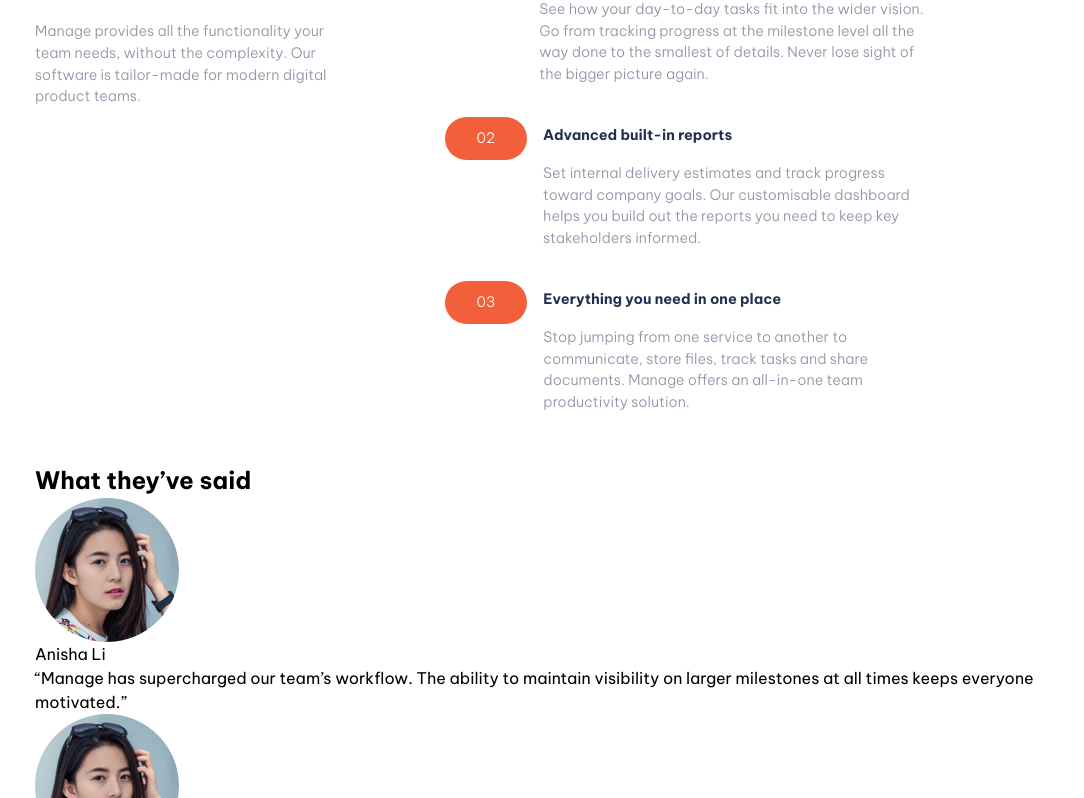
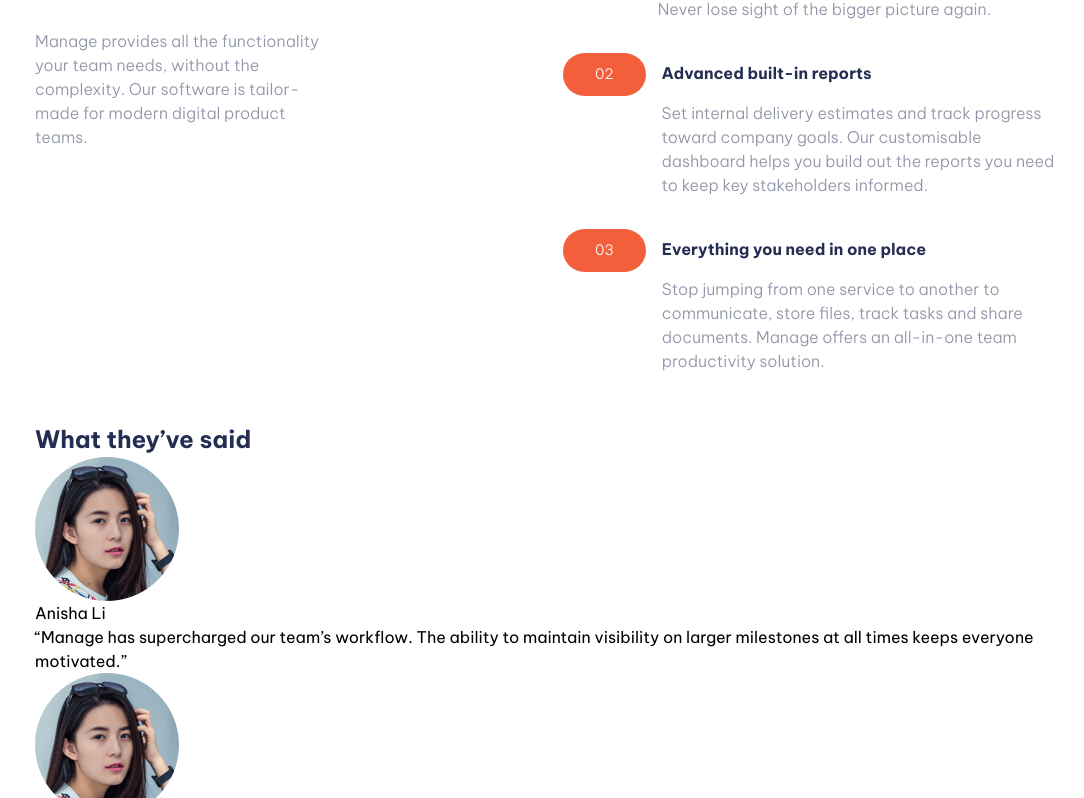
Before and after one commit to justPulfer/manage-landing-page, a plain HTML site: page index.html in a window 1280 px wide. Shown: the part 822-1620 px from the top of the page, without its empty margins (93-1177 px from the left). Drawn offline with nearby package versions, Linux system fonts and the light colour scheme.

Commit message:
fixed desktop layout for section 1 & 2

```diff
--- a/index.html
+++ b/index.html
@@ -55,7 +55,7 @@
 				</div>
 				<img src="/images/illustration-intro.svg" alt="illustration" />
 			</section>
-			<section class="section about-manage-section">
+			<section class="about-manage-section section">
 				<div class="differences-sub-container description-styles">
 					<h2 class="titles">What’s different about Manage?</h2>
 					<p class="description">
@@ -64,14 +64,14 @@
 						teams.
 					</p>
 				</div>
-				<div class="differences-sub-container">
+				<div class="differences-sub-container description-styles">
 					<div class="differences">
 						<span class="number-styled">01</span>
 						<div class="differences-texts">
 							<p class="differences-title titles">
 								Track company-wide progress
 							</p>
-							<p class="description">
+							<p class="difference description">
 								See how your day-to-day tasks fit into the wider vision. Go from
 								tracking progress at the milestone level all the way done to the
 								smallest of details. Never lose sight of the bigger picture
@@ -84,7 +84,7 @@
 						<span class="number-styled">02</span>
 						<div class="differences-texts">
 							<p class="differences-title titles">Advanced built-in reports</p>
-							<p class="description">
+							<p class="difference description">
 								Set internal delivery estimates and track progress toward
 								company goals. Our customisable dashboard helps you build out
 								the reports you need to keep key stakeholders informed.
@@ -98,7 +98,7 @@
 							<p class="differences-title titles">
 								Everything you need in one place
 							</p>
-							<p class="description">
+							<p class="difference description">
 								Stop jumping from one service to another to communicate, store
 								files, track tasks and share documents. Manage offers an
 								all-in-one team productivity solution.
@@ -108,7 +108,7 @@
 				</div>
 			</section>
 			<section class="testimonial">
-				<h2>What they’ve said</h2>
+				<h2 class="titles">What they’ve said</h2>
 				<div class="testi-cards">
 					<div class="card1">
 						<div class="profile">
--- a/style.css
+++ b/style.css
@@ -138,6 +138,7 @@ nav ul li {
 
 /* styling btns */
 .get-started-btn {
+	width: fit-content;
 	background-color: var(--primaryBrightRed);
 	color: var(--neutralVeryLightGray);
 	border: none;
@@ -153,11 +154,16 @@ nav ul li {
 }
 
 .section {
-	display: flex;
+	display: grid;
+	grid-template-columns: 1fr 1fr;
+	gap: 2rem;
 	justify-content: space-between;
-	align-items: center;
 	padding: 1rem 0;
 	margin-bottom: 2rem;
+}
+
+.hero {
+	align-items: center;
 }
 
 .section img {
@@ -165,18 +171,16 @@ nav ul li {
 	right: -0.9rem;
 }
 
-.hero .description-title {
-	font-size: 2.7rem;
+.description-title {
+	font-size: 3rem;
 	font-weight: var(--fontWeightBold);
 	line-height: 1.2;
 }
 
 .description-styles {
 	display: grid;
+	gap: 2rem;
 	height: fit-content;
-	width: fit-content;
-	gap: 2rem;
-	max-width: 40%;
 }
 
 .titles {
@@ -185,26 +189,17 @@ nav ul li {
 
 /* about-manage section */
 
-.about-manage-section {
-	align-items: flex-start;
-}
-
 .description {
-	max-width: 75%;
+	max-width: 60%;
 	color: var(--neutralDarkGrayishBlue);
 	font-weight: var(--fontWeightLighter);
-	font-size: var(--fontSmall);
-}
-
-.differences-sub-container {
-	display: grid;
-	gap: 2rem;
+	font-size: var(--fontRegular);
 }
 
 .differences {
 	display: flex;
 	gap: 1rem;
-	font-size: var(--fontSmall);
+	font-size: var(--fontRegular);
 	font-weight: var(--fontWeightLighter);
 }
 
@@ -214,8 +209,16 @@ nav ul li {
 	margin-top: 0.5rem;
 }
 
+.differences-sub-container h2 {
+	font-size: 2.5rem;
+}
+
 .differences-title {
 	font-weight: var(--fontWeightBold);
+}
+
+.difference {
+	max-width: 100%;
 }
 
 .number-styled {
@@ -228,7 +231,3 @@ nav ul li {
 	padding: 0.65rem 2rem;
 	font-size: var(--fontSmall);
 }
-
-.hero div .get-started-btn {
-	width: fit-content;
-}
```
